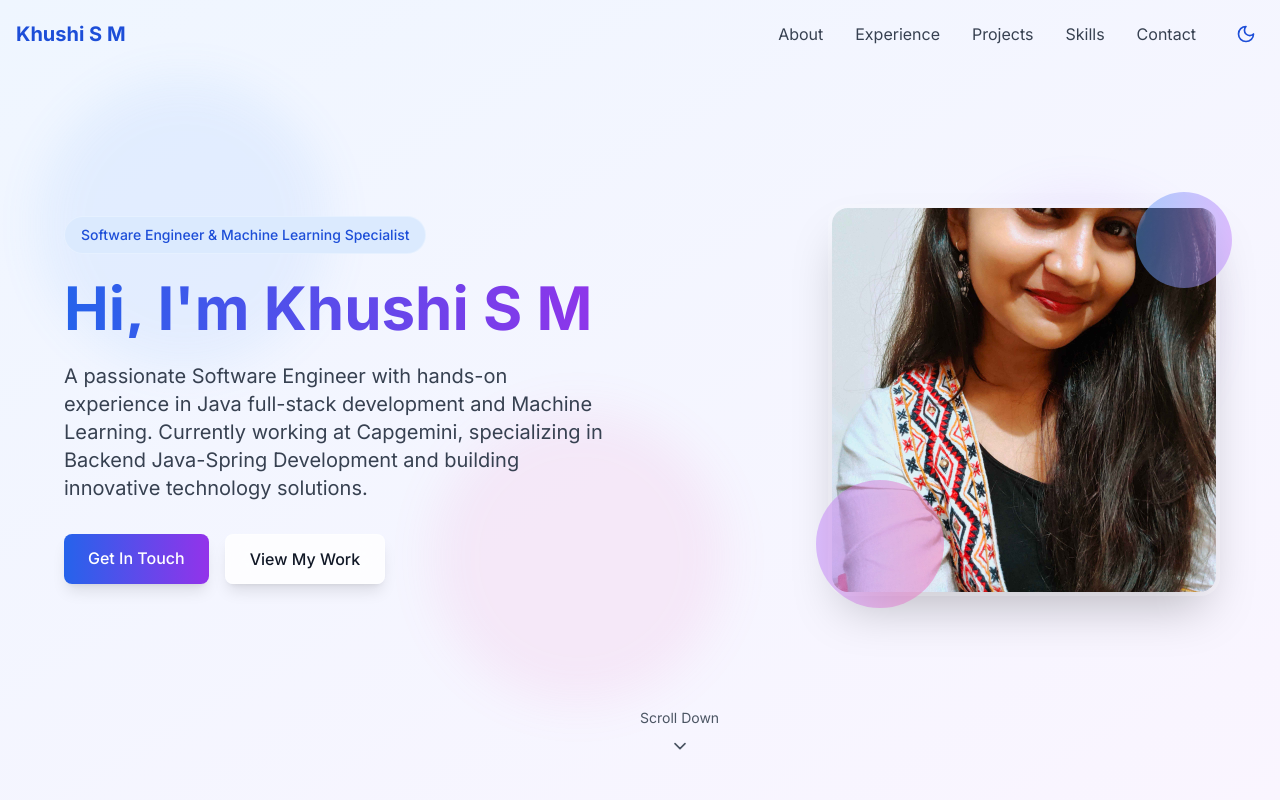
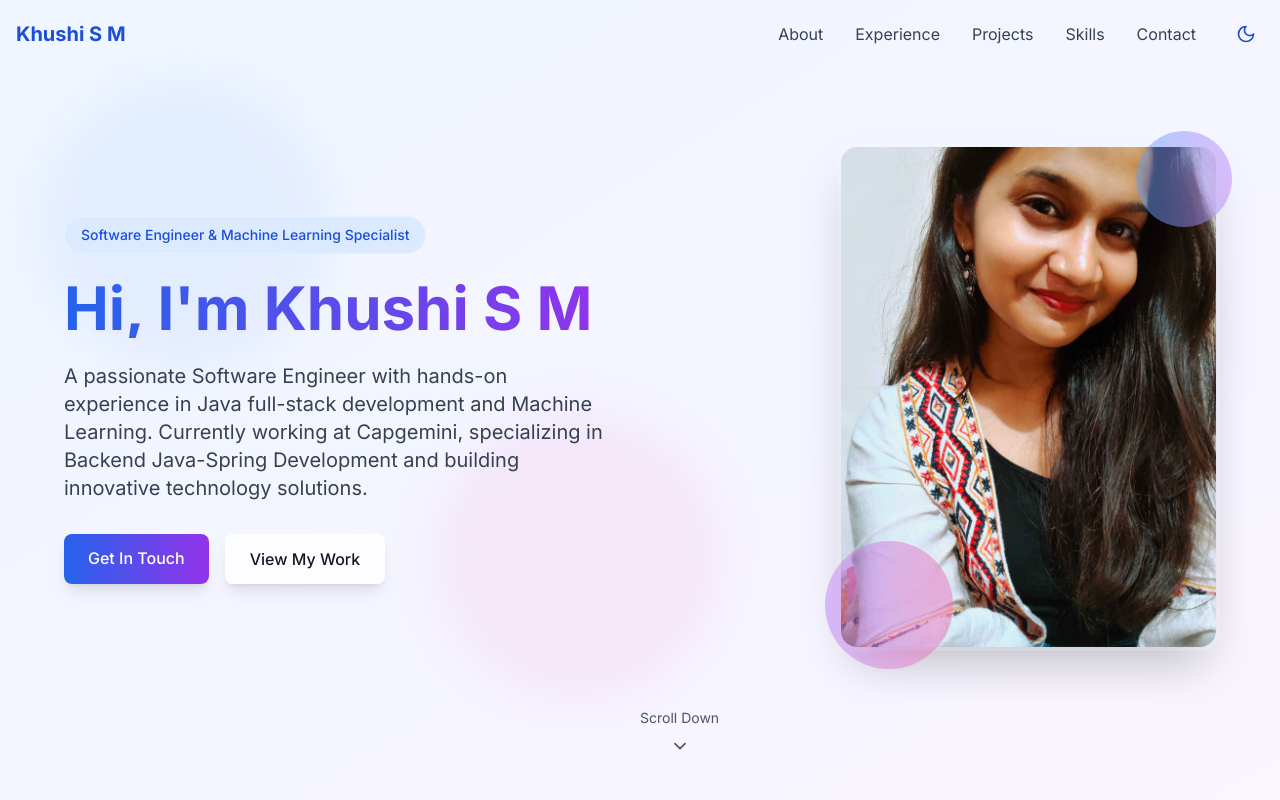
Before and after one commit to Khushi-Meti/Portfolio, a React (Vite) app: page / in a window 1280 px wide. Shown: the top 800 px of the page. Built offline with nearby package versions, Linux system fonts and the light colour scheme.

Commit message:
Update Hero.tsx

```diff
--- a/src/components/Hero.tsx
+++ b/src/components/Hero.tsx
@@ -42,14 +42,12 @@ const Hero: React.FC = () => {
             {/* Profile Image */}
             <div className="flex justify-center lg:justify-end order-1 lg:order-2">
               <div className="relative">
-                <div className="w-80 h-80 md:w-96 md:h-96 overflow-hidden shadow-2xl ring-4 ring-white/20 dark:ring-white/10 rounded-2xl">
+                <div className="relative inline-block overflow-hidden shadow-2xl ring-4 ring-white/20 dark:ring-white/10 rounded-2xl">
                   <img
                     src="/portfolio pic copy.jpg"
                     alt="Khushi S M - Software Engineer"
-                    className="w-full h-full object-cover object-center"
+                    className="w-auto h-auto max-w-full max-h-[500px] object-contain"
                     />
-
-
                 </div>
                 {/* Decorative elements */}
                 <div className="absolute -top-4 -right-4 w-24 h-24 bg-gradient-to-r from-blue-400 to-purple-400 rounded-full opacity-20 animate-pulse"></div>
```
